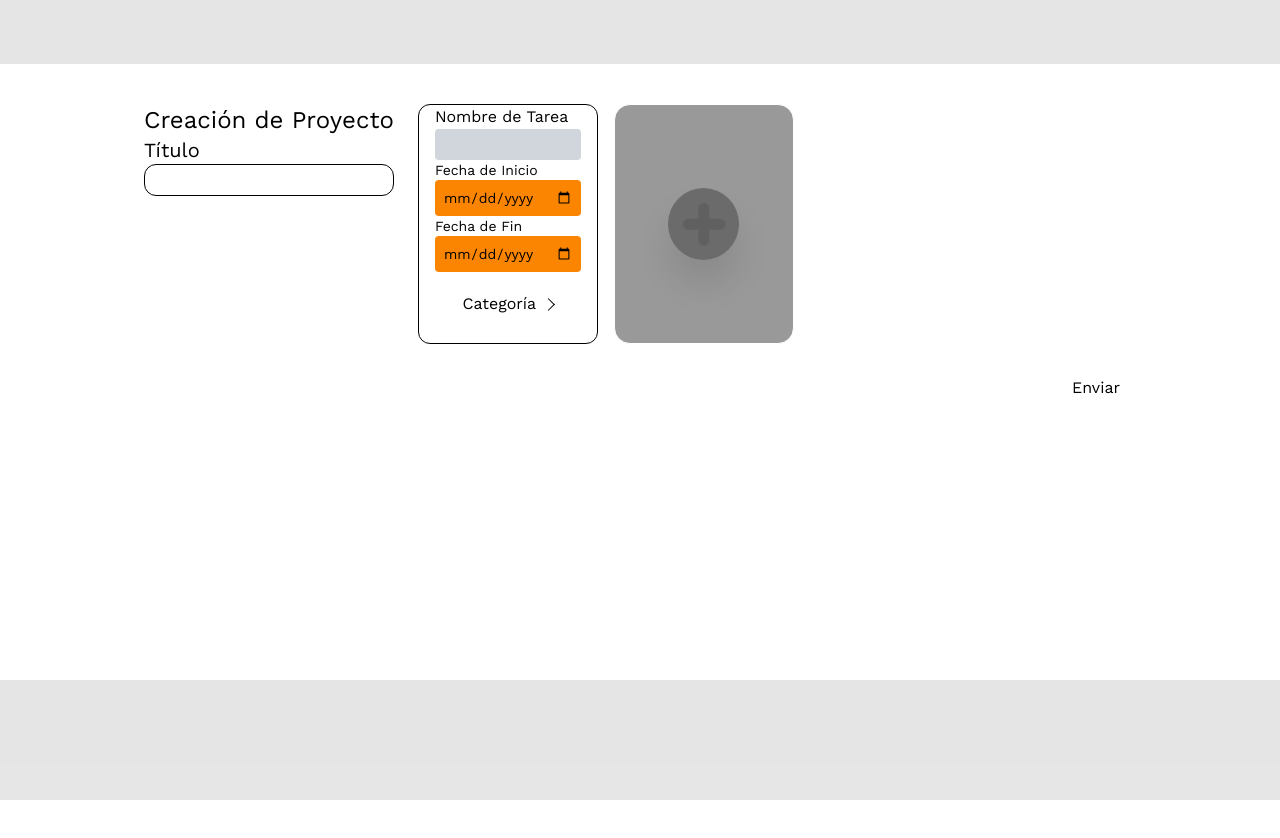
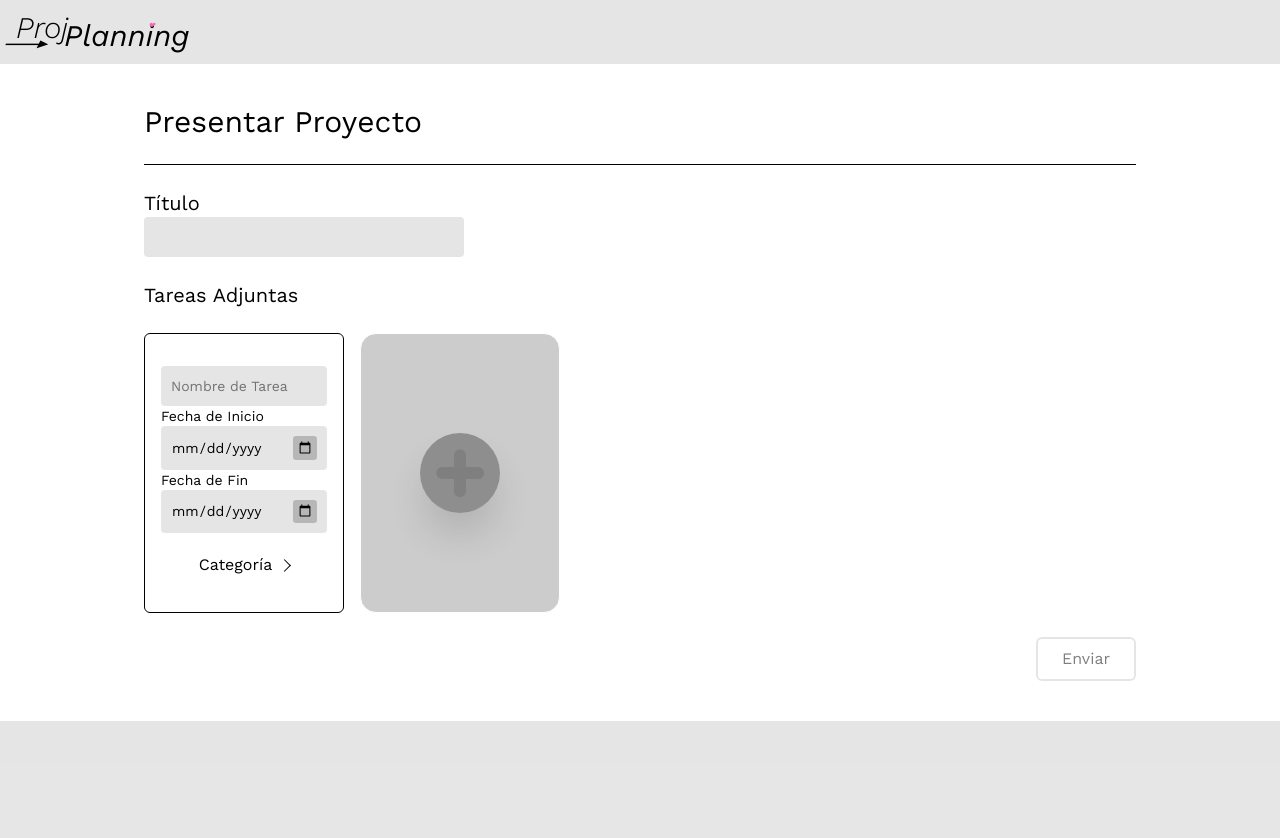
Before and after one commit to LavOwl/Distributed-Systems-Project, a React (Vite) app in the folder Frontend/ProjectPlanning/: page / in a window 1280 px wide. Shown: the top 838 px of the page. Before the commit the page ends 800 px from the top, so only its background shows below. Built offline with nearby package versions, Linux system fonts and the light colour scheme.

Commit message:
css-overhaul

```diff
--- a/Frontend/ProjectPlanning/src/App.tsx
+++ b/Frontend/ProjectPlanning/src/App.tsx
@@ -77,12 +77,13 @@ function App() {
 
       <main className="flex justify-center w-full flex-1">
         <form onSubmit={initiateFlaskBonita} className="flex flex-col w-4/5 py-4 px-4 rounded-2xl gap-6 h-fit">
-          <div className='flex gap-6 text-nowrap'>
-            <div className='flex flex-col'>
-              <h1 className='text-2xl'>Creación de Proyecto</h1>
+          <h1 className='text-3xl'>Presentar Proyecto</h1>
+          <hr/>
+            <div className='flex flex-col text-nowrap'>
               <label className='text-xl' htmlFor='Nombre Proyecto'>Título</label>
-              <input name='projectName' className='h-8 rounded-xl border' id='Nombre Proyecto' required type='text'/>
+              <input name='projectName' className='bg-black/10 rounded-sm w-80 outline-none text-sm border-transparent border-2 px-2 py-[0.5rem] box-border focus:border-[#fb8500]' id='Nombre Proyecto' required type='text'/>
             </div>
+            <h2 className='text-xl '>Tareas Adjuntas</h2>
             <div className='flex gap-4 flex-wrap'>
               <ProjectTask taskNumber={0} />
               {tasks.map((task) => (
@@ -92,9 +93,8 @@ function App() {
               ))}
               <AppendButton onClick={handleAppend} />
             </div>
-          </div>
           <div className='w-full flex justify-end'>
-            <button className='rounded-md w-fit px-4 py-2 bg-white cursor-pointer hover:bg-gray-100'>Enviar</button>
+            <button className='transition-all duration-500 cursor-pointer rounded-md w-fit px-6 py-2 border-2 border-black/10 text-black/50 hover:border-[#fb8500] hover:text-[#fb8500]'>Enviar</button>
           </div>
         </form>
       </main>
--- a/Frontend/ProjectPlanning/src/components/common/AppendButton.tsx
+++ b/Frontend/ProjectPlanning/src/components/common/AppendButton.tsx
@@ -1,7 +1,7 @@
 export function AppendButton({ onClick } : { onClick:()=>void }){
     return (
         <>
-        <button type='button' className='hover:scale-[1.02] transition-transform bg-black/40 backdrop-blur-2xl border border-white rounded-2xl relative aspect-[3/4] h-60 flex items-center justify-center cursor-pointer' onClick={onClick}><span className='relative rounded-full w-2/5 aspect-square bg-black/30 shadow-2xl before:content-[] before:absolute before:w-[60%] before:h-[15%] before:rounded-xl before:top-1/2 before:left-1/2 before:-translate-1/2 before:rotate-90 after:content-[] after:absolute after:w-[60%] after:h-[15%] after:rounded-xl after:top-1/2 after:left-1/2 after:-translate-1/2 after:bg-black/10 before:bg-[linear-gradient(to_right,rgba(0,0,0,0.1)_0%,rgba(0,0,0,0.1)_37.5%,rgba(0,0,0,0)_37.5%,rgba(0,0,0,0)_62.5%,rgba(0,0,0,0.1)_62.5%,rgba(0,0,0,0.1)_100%)]'></span></button>
+        <button type='button' className='hover:scale-[1.02] transition-transform bg-black/20 backdrop-blur-2xl border border-white rounded-2xl relative h-70 w-50 flex items-center justify-center cursor-pointer' onClick={onClick}><span className='relative rounded-full w-2/5 aspect-square bg-black/30 shadow-2xl before:content-[] before:absolute before:w-[60%] before:h-[15%] before:rounded-xl before:top-1/2 before:left-1/2 before:-translate-1/2 before:rotate-90 after:content-[] after:absolute after:w-[60%] after:h-[15%] after:rounded-xl after:top-1/2 after:left-1/2 after:-translate-1/2 after:bg-black/10 before:bg-[linear-gradient(to_right,rgba(0,0,0,0.1)_0%,rgba(0,0,0,0.1)_37.5%,rgba(0,0,0,0)_37.5%,rgba(0,0,0,0)_62.5%,rgba(0,0,0,0.1)_62.5%,rgba(0,0,0,0.1)_100%)]'></span></button>
         </>
     )
 }
--- a/Frontend/ProjectPlanning/src/components/common/DateInput.tsx
+++ b/Frontend/ProjectPlanning/src/components/common/DateInput.tsx
@@ -1,8 +1,8 @@
 export function DateInput({ label,  id_mod } : { label:string, id_mod:number}){
     return (
         <>
-            <label className='text-sm' htmlFor={label+id_mod}>{label}</label>
-            <input name={label+id_mod} id={label+id_mod} className='bg-[#fb8500] p-2 font-["Work Sans"] rounded-sm text-sm' required type='date'/>
+                <label className='text-sm' htmlFor={label+id_mod}>{label}</label>
+                <input name={label+id_mod} id={label+id_mod} className='bg-black/10 calendar-black p-2 font-["Work Sans"] rounded-sm text-sm border-transparent border-2 box-border focus:border-[#fb8500] outline-transparent' required type='date'/>
         </>
     )
 }
--- a/Frontend/ProjectPlanning/src/components/common/RemoveButton.tsx
+++ b/Frontend/ProjectPlanning/src/components/common/RemoveButton.tsx
@@ -1,7 +1,7 @@
 export function RemoveButton({ onClick } : { onClick:()=>void }){
     return (
         <>
-        <button className="absolute top-1 right-1 cursor-pointer w-6 h-6 flex items-center justify-center rounded-full bg-black/10 hover:bg-black/20" type='button' onClick={onClick}><span className='text-xl text-center ml-[0.05rem] font-bold text-gray-700'>×</span></button>
+        <button className="absolute top-1 right-1 cursor-pointer w-6 h-6 flex items-center justify-center rounded-full bg-black/10 hover:bg-black/20" type='button' onClick={onClick}><span className='text-xl text-center font-bold text-gray-700'>×</span></button>
         </>
     )
 }
--- a/Frontend/ProjectPlanning/src/components/common/TextInput.tsx
+++ b/Frontend/ProjectPlanning/src/components/common/TextInput.tsx
@@ -1,8 +1,7 @@
 export function TextInput({ label,  id_mod } : { label:string, id_mod:number}){
     return (
         <>
-            <label htmlFor={label+id_mod}>{label}</label>
-            <input className='bg-gray-300 rounded-sm outline-none border-transparent border-2 px-2 py-[0.1rem] box-border focus:border-[#fb8500]' name={label+id_mod} id={label+id_mod} required type='text'/>
+            <input placeholder={label} className='bg-black/10 rounded-sm outline-none text-sm border-transparent border-2 px-2 py-[0.5rem] box-border focus:border-[#fb8500]' name={label+id_mod} id={label+id_mod} required type='text'/>
         </>
     )
 }
--- a/Frontend/ProjectPlanning/src/components/forms/ProjectTask.tsx
+++ b/Frontend/ProjectPlanning/src/components/forms/ProjectTask.tsx
@@ -6,7 +6,7 @@ import DropDownInput from "../common/Dropdown";
 export function ProjectTask({ children, taskNumber } : { children?:ReactNode, taskNumber:number }){
     return (
         <>
-            <div className="flex h-60 flex-col aspect-[3/4] max-w-45 border rounded-xl relative box-border px-4">
+            <div className="flex h-70 flex-col w-50 border rounded-md relative box-border px-4 py-8">
                 <TextInput label='Nombre de Tarea' id_mod={taskNumber}/>
                 <DateInput label='Fecha de Inicio' id_mod={taskNumber}/>
                 <DateInput label='Fecha de Fin' id_mod={taskNumber}/>
--- a/Frontend/ProjectPlanning/src/components/layout/Header.tsx
+++ b/Frontend/ProjectPlanning/src/components/layout/Header.tsx
@@ -1,8 +1,8 @@
 export function Header(){
     return (
         <>
-            <header className='w-full h-16 bg-black/10 mb-6'>
-
+            <header className='w-full h-16 bg-black/10 mb-6 flex items-center'>
+                <p className='relative text-3xl font-light mb-2 italic mx-4'>Proj<span className='absolute top-4 transform scale-x-200 rotate-180 left-1'>🠀</span><span className='relative top-2 right-1 font-normal'>Planning<span className='relative right-[2.6rem] bottom-[1.1rem] text-pink-400 text-[0.5rem]'>❤︎</span></span></p>
             </header>
         </>
     )
--- a/Frontend/ProjectPlanning/src/index.css
+++ b/Frontend/ProjectPlanning/src/index.css
@@ -3,3 +3,11 @@
 html{
     font-family: 'Work Sans';
 }
+
+.calendar-black::-webkit-calendar-picker-indicator{
+    background-color: rgba(0,0,0,0.2);
+    padding: 0.3rem;
+    cursor: pointer;
+    border-radius: 0.2rem;
+    /*filter: invert(1)*/
+}
```
